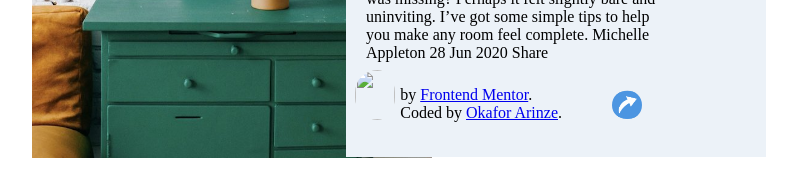
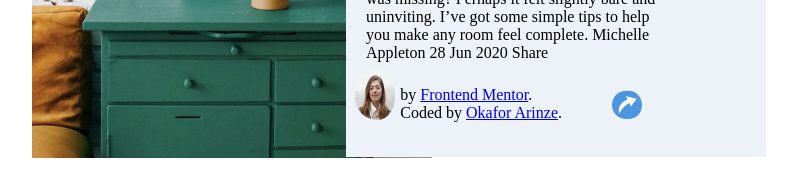
Before and after one commit to arikris-oka4/Article-preview-component, a plain HTML site: page index.html in a window 1280 px wide. Shown: the part 330-500 px from the top of the page, without its empty margins (218-1015 px from the left). Drawn offline with Linux system fonts and the light colour scheme; files whose address does not match are found by name; a web font is replaced by a local one.

Commit message:
Updated the directory for img elememt

```diff
--- a/index.html
+++ b/index.html
@@ -34,7 +34,7 @@
     </p>
   </div>
     <div class='bottom'>
-    <img src='images/avatar-michelle.jpg' class='img2'>
+    <img src='avatar-michelle.jpg' class='img2'>
 
     <p class='bottomp'> by <a href="https://www.frontendmentor.io?ref=challenge" target="_blank">Frontend Mentor</a>.<br>
     Coded by <a href="#">Okafor Arinze</a>.</p>
```
